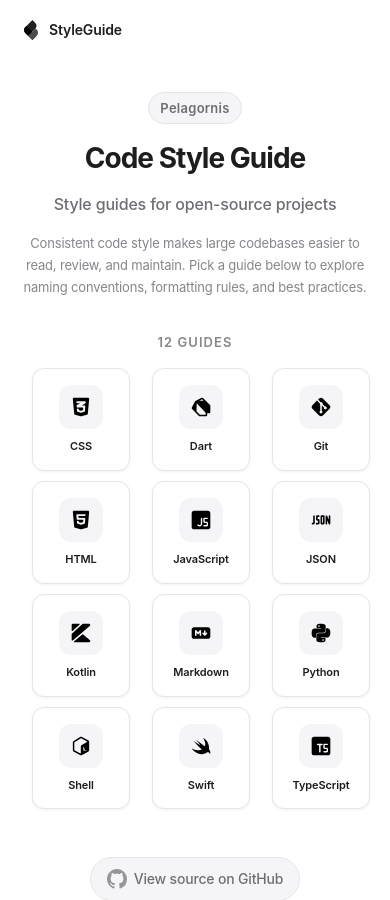
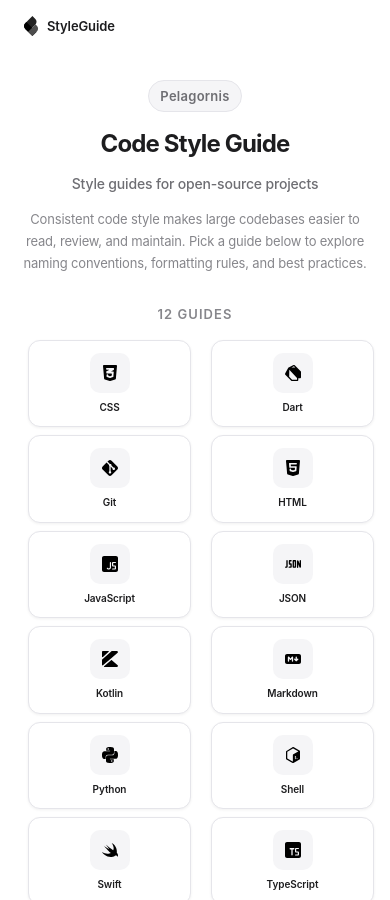
Before and after one commit to pelagornis/styleguide, a Jekyll site: the page built from index.html, in a window 390 px wide and 900 px high. Built offline with Jekyll 4.4.1, drawn with Linux system fonts in a browser that asks for light colours.

Commit message:
Add responsive layouts for tablet and mobile breakpoints.
Improve guide pages with scrollable code blocks, dock safe-area support, and adaptive home grid columns.

Co-authored-by: Cursor <cursoragent@cursor.com>

```diff
--- a/_includes/head.html
+++ b/_includes/head.html
@@ -5,7 +5,7 @@
     <meta name="robots" content="noindex"/>
     {% endif %}
     <meta name="author" content="Pelagornis"/>
-    <meta name="viewport" content="width=device-width initial-scale=1" />
+    <meta name="viewport" content="width=device-width, initial-scale=1, viewport-fit=cover" />
     {% if page.excerpt %}
     <meta name="description" content="{{ page.excerpt | strip_html | escape }}">
     {% endif %}
--- a/_sass/_mobile.scss
+++ b/_sass/_mobile.scss
@@ -1,34 +1,116 @@
-@media only screen and(max-width: 767px) {
+/* Tablet */
+@media only screen and (max-width: 1023px) {
+    main {
+        padding-left: 24px;
+        padding-right: 24px;
+
+        .guide-grid {
+            grid-template-columns: repeat(3, 1fr);
+        }
+
+        .home {
+            max-width: 100%;
+        }
+    }
+
+    .dock .dock-container {
+        max-width: calc(100% - 32px);
+    }
+}
+
+/* Mobile */
+@media only screen and (max-width: 767px) {
+    :root {
+        --navbar-height: 52px;
+        --dock-height: 64px;
+        --page-gutter: var(--page-gutter-sm);
+    }
+
+    header[role="navbar"] {
+        .navbar-logo-containers {
+            margin-right: 0;
+
+            .logo-icons .pelagornis-icons {
+                max-height: 1.25rem;
+                margin-right: 8px;
+            }
+
+            .logo-icons span {
+                font-size: var(--text-xs);
+            }
+        }
+    }
+
     main {
         max-width: 100%;
         min-width: 320px;
         margin-left: 0;
-        padding: var(--navbar-height) 20px 0;
+        padding: var(--navbar-height) var(--page-gutter-sm) 0;
+
+        &:has(.page) {
+            padding-bottom: calc(var(--dock-height) + 1.5rem);
+        }
 
         .page {
             font-size: 0.9375rem;
 
-            .page-header h1 {
-                font-size: 1.5rem;
+            .page-header {
+                margin-top: 1.5em;
+                margin-bottom: 2em;
+
+                h1 {
+                    font-size: 1.375rem;
+                }
+
+                img {
+                    width: 60px;
+                    height: 60px;
+                    padding: 0.75em;
+                }
             }
 
             h2 {
-                font-size: 1.25em;
+                font-size: 1.2em;
+                margin-top: 1.75em;
             }
 
             h3 {
                 font-size: 1.0625em;
             }
+
+            h4 {
+                font-size: 0.9375em;
+            }
+
+            ul, ol {
+                padding-left: 1.25em;
+            }
+
+            .highlight {
+                margin-left: calc(var(--page-gutter-sm) * -0.5);
+                margin-right: calc(var(--page-gutter-sm) * -0.5);
+                border-radius: 8px;
+                border-left: none;
+                border-right: none;
+
+                pre, code {
+                    font-size: 0.8125rem;
+                }
+            }
         }
 
         .home {
-            padding: 2em 0 3em;
+            padding: 1.75em 0 2.5em;
 
             .home-hero {
-                margin-bottom: 2.25em;
+                margin-bottom: 2em;
 
                 h1 {
-                    font-size: 1.75rem;
+                    font-size: 1.625rem;
+                }
+
+                .home-tagline {
+                    font-size: var(--text-sm);
                 }
 
                 .home-desc {
@@ -42,7 +124,7 @@
             }
 
             .guide-card {
-                padding: 1em 0.375rem;
+                padding: 0.875rem 0.375rem;
 
                 .guide-card__icon {
                     width: 44px;
@@ -59,6 +141,11 @@
                     font-size: 0.6875rem;
                 }
             }
+
+            .home-github {
+                font-size: var(--text-xs);
+                padding: 0.5em 1em;
+            }
         }
     }
 
@@ -66,21 +153,45 @@
         bottom: 0;
         left: 0;
         right: 0;
+        padding-bottom: env(safe-area-inset-bottom, 0px);
         will-change: transform;
 
         .dock-container {
             width: 100%;
+            max-width: 100%;
             display: block;
             border-radius: 0;
-            padding: 10px 0;
+            border-left: none;
+            border-right: none;
+            border-bottom: none;
+            padding: 8px 0 calc(8px + env(safe-area-inset-bottom, 0px));
 
             .dock-list {
                 width: 100%;
+                display: flex;
                 overflow-y: hidden;
                 overflow-x: auto;
+                -webkit-overflow-scrolling: touch;
+                scroll-snap-type: x proximity;
+                padding: 0 12px;
+                gap: 4px;
 
-                img {
-                    width: 50px;
+                &::-webkit-scrollbar {
+                    display: none;
+                }
+
+                .dock-list-item {
+                    flex-shrink: 0;
+                    scroll-snap-align: center;
+                }
+
+                a .dock-img {
+                    width: 44px;
+                    height: 44px;
+                }
+
+                a:hover .dock-img {
+                    transform: scale(1.15);
                 }
             }
         }
@@ -88,6 +199,67 @@
 
     footer[role="contentinfo"] {
         margin-left: 0;
-        flex-direction: column;
+
+        .footer-container {
+            flex-direction: column;
+            align-items: center;
+            text-align: center;
+            padding: 1.25em var(--page-gutter-sm);
+        }
+
+        p {
+            width: auto;
+            margin: 0;
+        }
+
+        aside {
+            justify-content: center;
+            padding-bottom: calc(0.6rem + env(safe-area-inset-bottom, 0px));
+        }
     }
 }
+
+/* Small mobile */
+@media only screen and (max-width: 479px) {
+    main {
+        .home {
+            .home-hero h1 {
+                font-size: 1.5rem;
+            }
+
+            .guide-grid {
+                grid-template-columns: repeat(2, 1fr);
+                gap: 0.5rem;
+            }
+
+            .guide-card {
+                padding: 0.75rem 0.25rem;
+                gap: 0.5rem;
+
+                .guide-card__icon {
+                    width: 40px;
+                    height: 40px;
+                    border-radius: 10px;
+
+                    img {
+                        width: 24px;
+                        height: 24px;
+                    }
+                }
+
+                .guide-card__name {
+                    font-size: 0.625rem;
+                }
+            }
+        }
+
+        .page .page-header h1 {
+            font-size: 1.25rem;
+        }
+    }
+
+    .dock .dock-container .dock-list a .dock-img {
+        width: 40px;
+        height: 40px;
+    }
+}
--- a/_sass/_screen.scss
+++ b/_sass/_screen.scss
@@ -73,9 +73,12 @@ p {
     border-radius: 10px;
     margin: 1.25em 0;
     border: 1px solid var(--color-border);
+    max-width: 100%;
+    -webkit-overflow-scrolling: touch;
 
     pre {
         margin: 0;
+        min-width: min-content;
     }
 }
 
@@ -145,10 +148,14 @@ main {
     margin: auto;
     max-width: 1440px;
     min-width: 320px;
-    padding: var(--navbar-height) 30px 0;
+    padding: var(--navbar-height) var(--page-gutter) 0;
     min-height: 100vh;
     height: auto !important;
     height: 100%;
+
+    &:has(.page) {
+        padding-bottom: calc(var(--dock-height) + 2.5rem);
+    }
 
     .page {
         margin: auto;
@@ -245,6 +252,14 @@ main {
         img {
             width: auto;
             max-width: 100%;
+        }
+
+        table {
+            display: block;
+            width: 100%;
+            overflow-x: auto;
+            -webkit-overflow-scrolling: touch;
+            margin-bottom: 1.25em;
         }
     }
 
@@ -414,6 +429,8 @@ main {
     display: flex;
     justify-content: center;
     align-items: center;
+    padding-left: env(safe-area-inset-left, 0px);
+    padding-right: env(safe-area-inset-right, 0px);
 
     .dock-container {
         display: flex;
--- a/_sass/core/_vars.scss
+++ b/_sass/core/_vars.scss
@@ -30,4 +30,14 @@
     --leading-normal: 1.7;
     --leading-tight: 1.35;
     --leading-snug: 1.5;
+
+    /* Breakpoints (for reference in media queries) */
+    --bp-sm: 480px;
+    --bp-md: 768px;
+    --bp-lg: 1024px;
+
+    /* Layout */
+    --dock-height: 72px;
+    --page-gutter: 30px;
+    --page-gutter-sm: 16px;
 }
```
